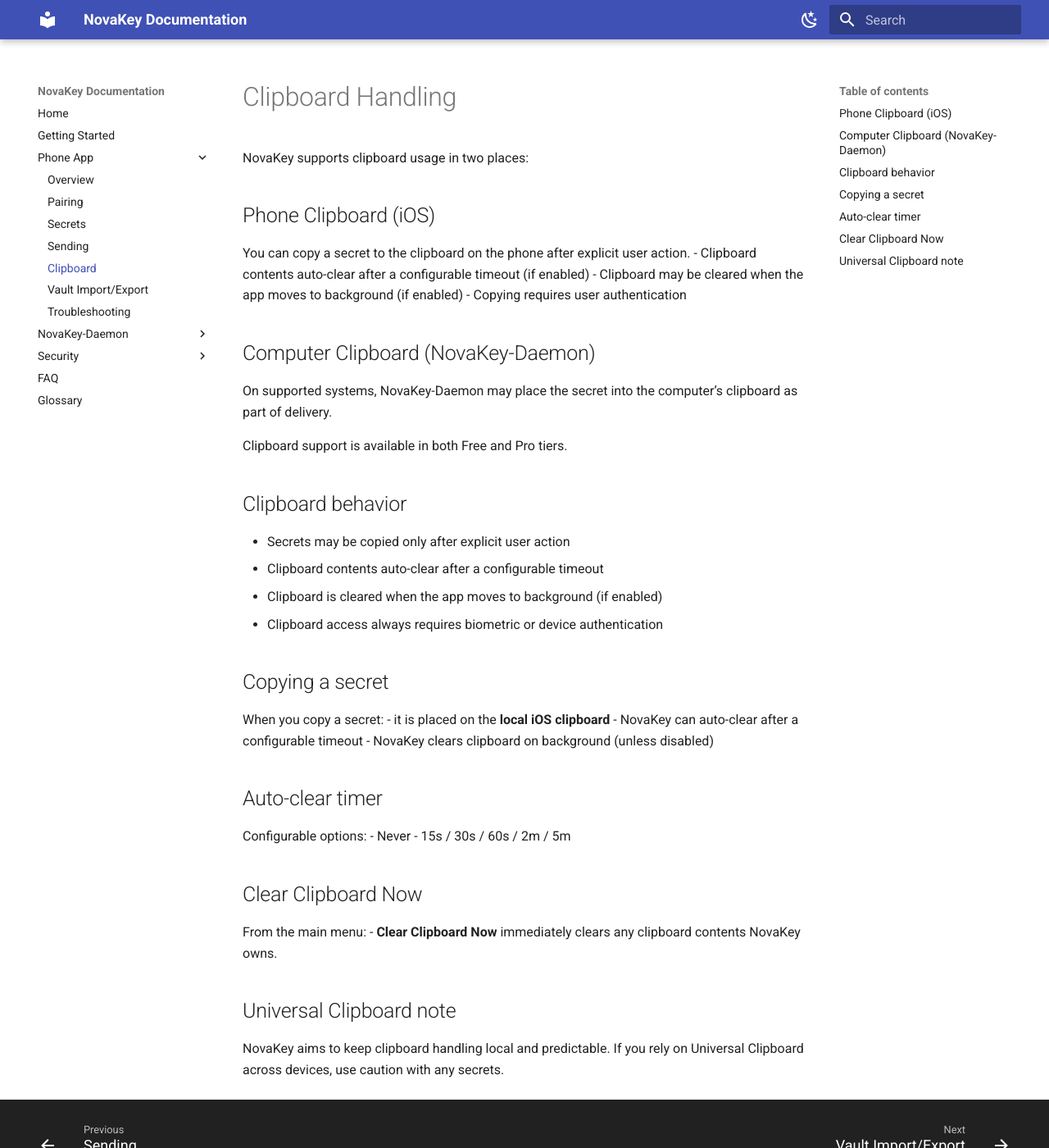
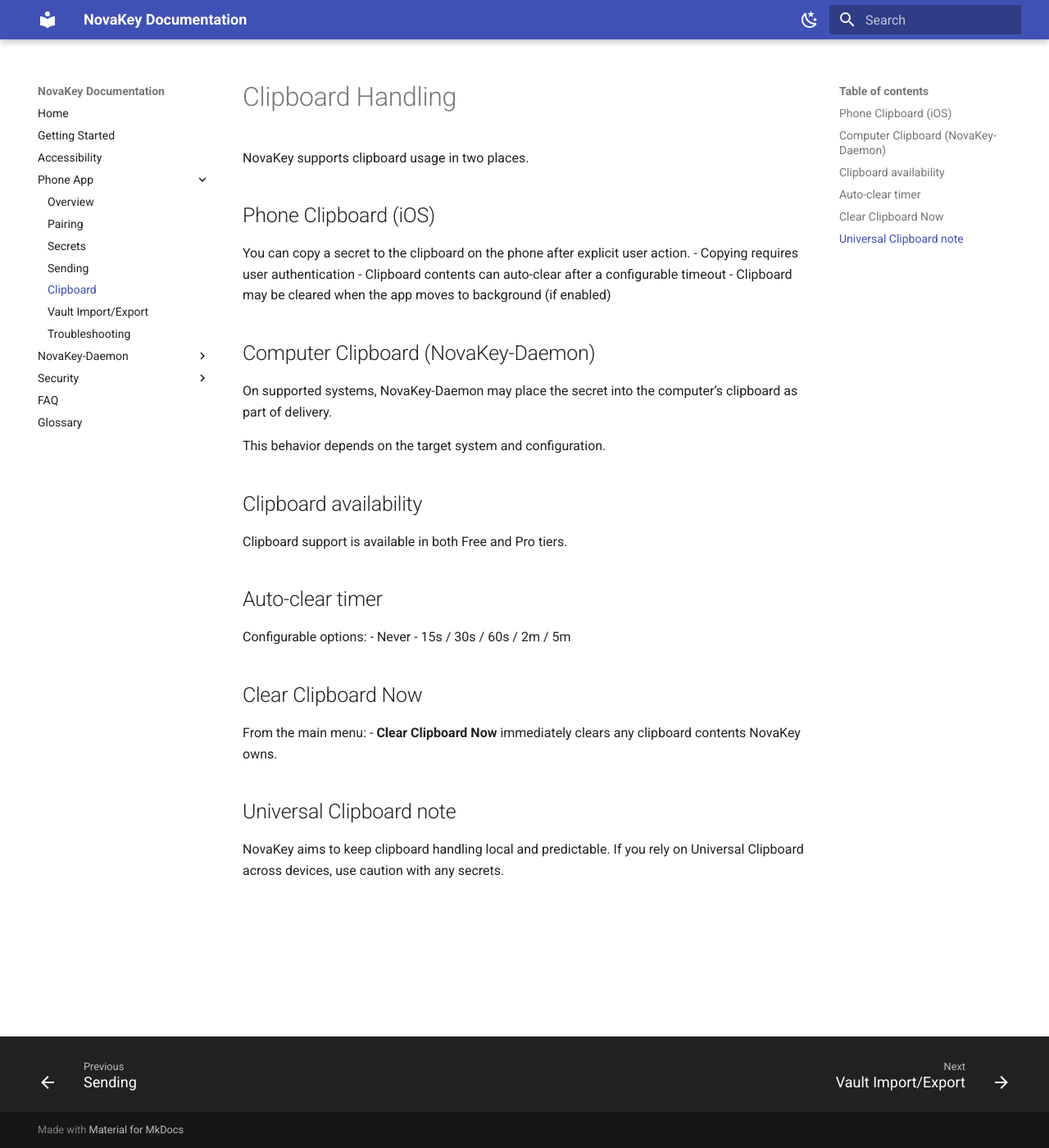
Before and after one commit to OsbornePro/NovaKey-Daemon, an MkDocs documentation site: the page built from docs/phone/clipboard.md, in a window 1280 px wide and 1400 px high. Shown: the whole window at 82% size. Built offline with MkDocs 1.6.1 and Material for MkDocs 9.7.7, drawn with Linux system fonts in a browser that asks for light colours.

Commit message:
Added accessibiltiy docs

```diff
--- a/docs/phone/clipboard.md
+++ b/docs/phone/clipboard.md
@@ -1,29 +1,20 @@
 # Clipboard Handling
 
-NovaKey supports clipboard usage in two places:
+NovaKey supports clipboard usage in two places.
 
 ## Phone Clipboard (iOS)
 You can copy a secret to the clipboard on the phone after explicit user action.
-- Clipboard contents auto-clear after a configurable timeout (if enabled)
+- Copying requires user authentication
+- Clipboard contents can auto-clear after a configurable timeout
 - Clipboard may be cleared when the app moves to background (if enabled)
-- Copying requires user authentication
 
 ## Computer Clipboard (NovaKey-Daemon)
 On supported systems, NovaKey-Daemon may place the secret into the computer’s clipboard as part of delivery.
 
+This behavior depends on the target system and configuration.
+
+## Clipboard availability
 Clipboard support is available in both Free and Pro tiers.
-
-## Clipboard behavior
-- Secrets may be copied only after explicit user action
-- Clipboard contents auto-clear after a configurable timeout
-- Clipboard is cleared when the app moves to background (if enabled)
-- Clipboard access always requires biometric or device authentication
-
-## Copying a secret
-When you copy a secret:
-- it is placed on the **local iOS clipboard**
-- NovaKey can auto-clear after a configurable timeout
-- NovaKey clears clipboard on background (unless disabled)
 
 ## Auto-clear timer
 Configurable options:
--- a/mkdocs.yml
+++ b/mkdocs.yml
@@ -41,6 +41,7 @@
 nav:
   - Home: index.md
   - Getting Started: getting-started.md
+  - Accessibility: accessibility.md
   - Phone App:
       - Overview: phone/overview.md
       - Pairing: phone/pairing.md
```
Also changed, not shown: docs/accessibility.md (added, +74 -0 lines), docs/phone/overview.md (+1 -1 lines).
